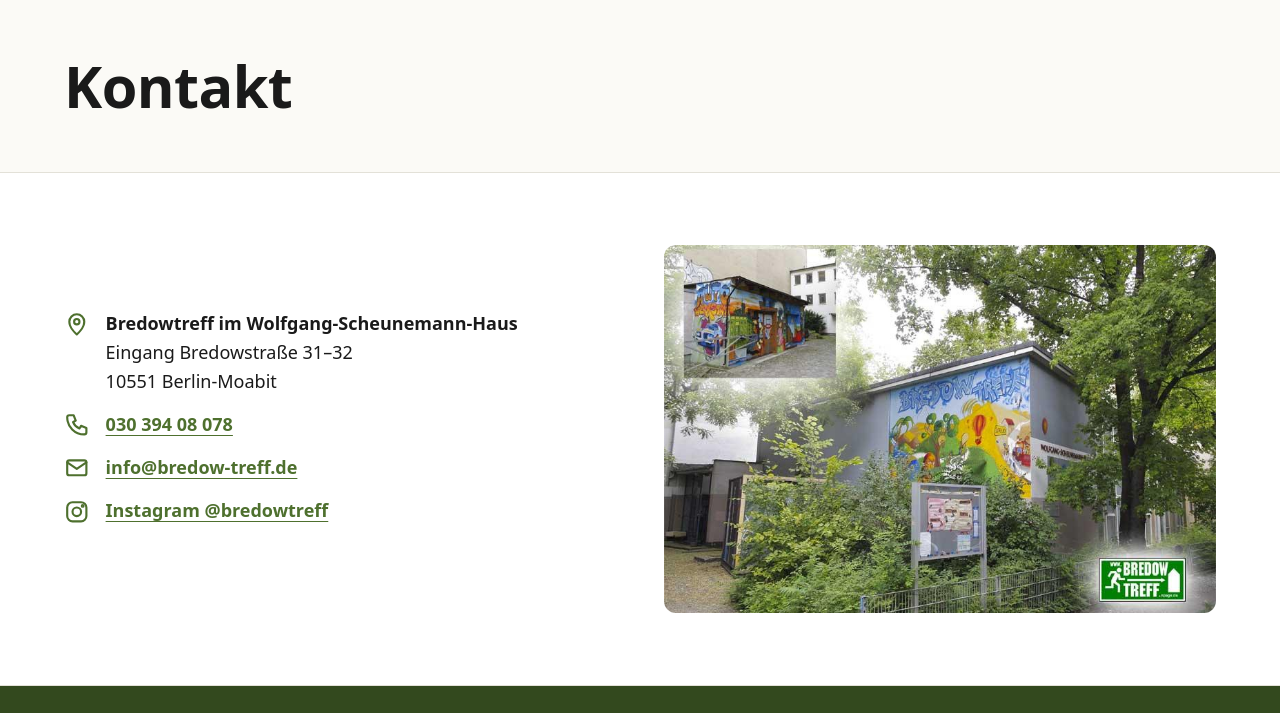
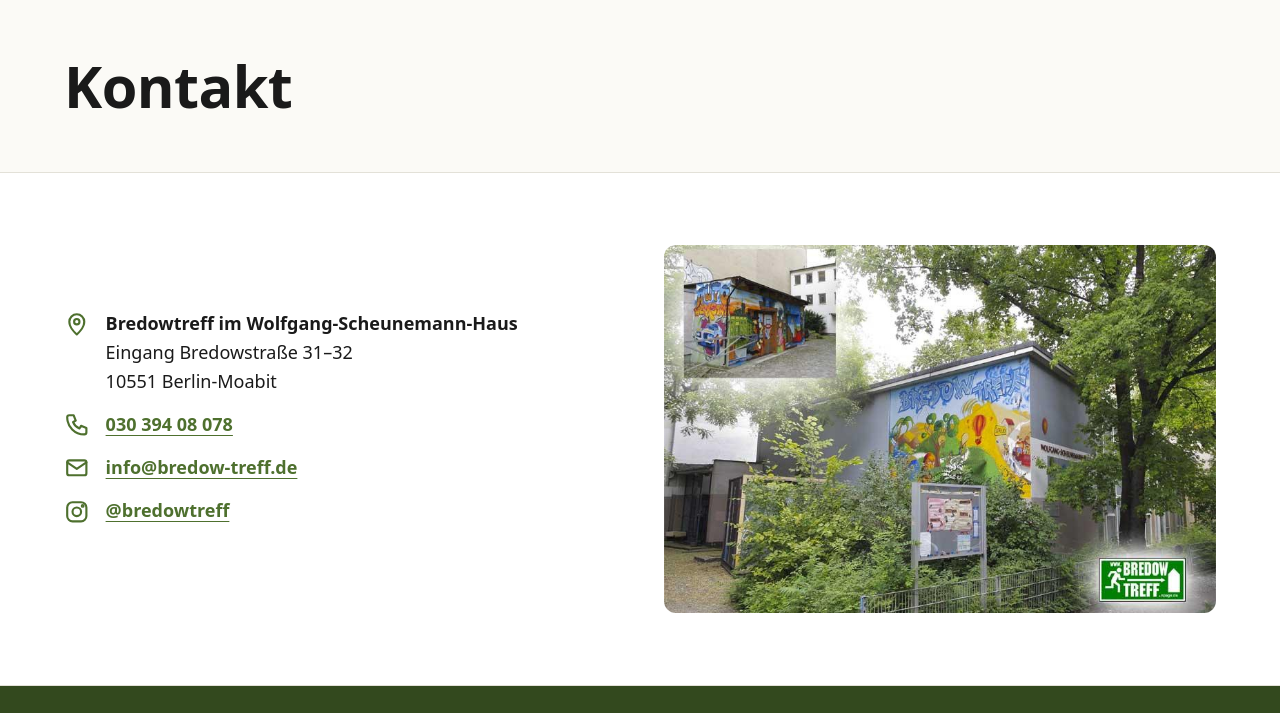
Before and after one commit to Bredow-Treff/bredow-treff, a plain HTML site: page kontakt.html in a window 1280 px wide. Shown: the part 87-800 px from the top of the page. Drawn offline with Linux system fonts and the light colour scheme.

Commit message:
Tweak Über uns intro, drop Instagram note on Angebote, shorten Kontakt handle
Co-Authored-By: Claude <noreply@anthropic.com>

```diff
--- a/kontakt.html
+++ b/kontakt.html
@@ -55,7 +55,7 @@
           </li>
           <li>
             <svg viewBox="0 0 24 24" aria-hidden="true"><rect x="3" y="3" width="18" height="18" rx="5"/><circle cx="12" cy="12" r="4"/><circle cx="17.5" cy="6.5" r=".8"/></svg>
-            <div><a href="https://www.instagram.com/bredowtreff/">Instagram @bredowtreff</a></div>
+            <div><a href="https://www.instagram.com/bredowtreff/">@bredowtreff</a></div>
           </li>
         </ul>
       </div>
```
Also changed, not shown: angebote.html (+0 -2 lines), ueber-uns.html (+1 -1 lines).
